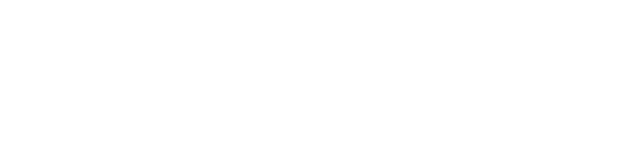
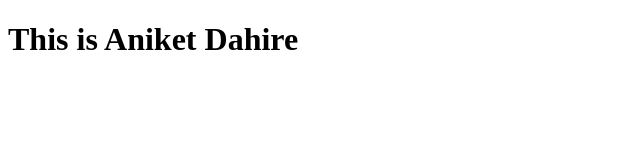
Before and after one commit to Linuxaniket/TestRepo, a plain HTML site: page index.html in a window 1280 px wide. Shown: the whole page, without its empty margins (0-640 px from the left). Drawn offline with Linux system fonts and the light colour scheme.

Commit message:
This is 2nd commit

```diff
--- a/index.html
+++ b/index.html
@@ -5,5 +5,7 @@
     <meta name="viewport" content="width=device-width, initial-scale=1.0" />
     <title>Document</title>
   </head>
-  <body></body>
+  <body>
+    <h1>This is Aniket Dahire</h1>
+  </body>
 </html>
```
